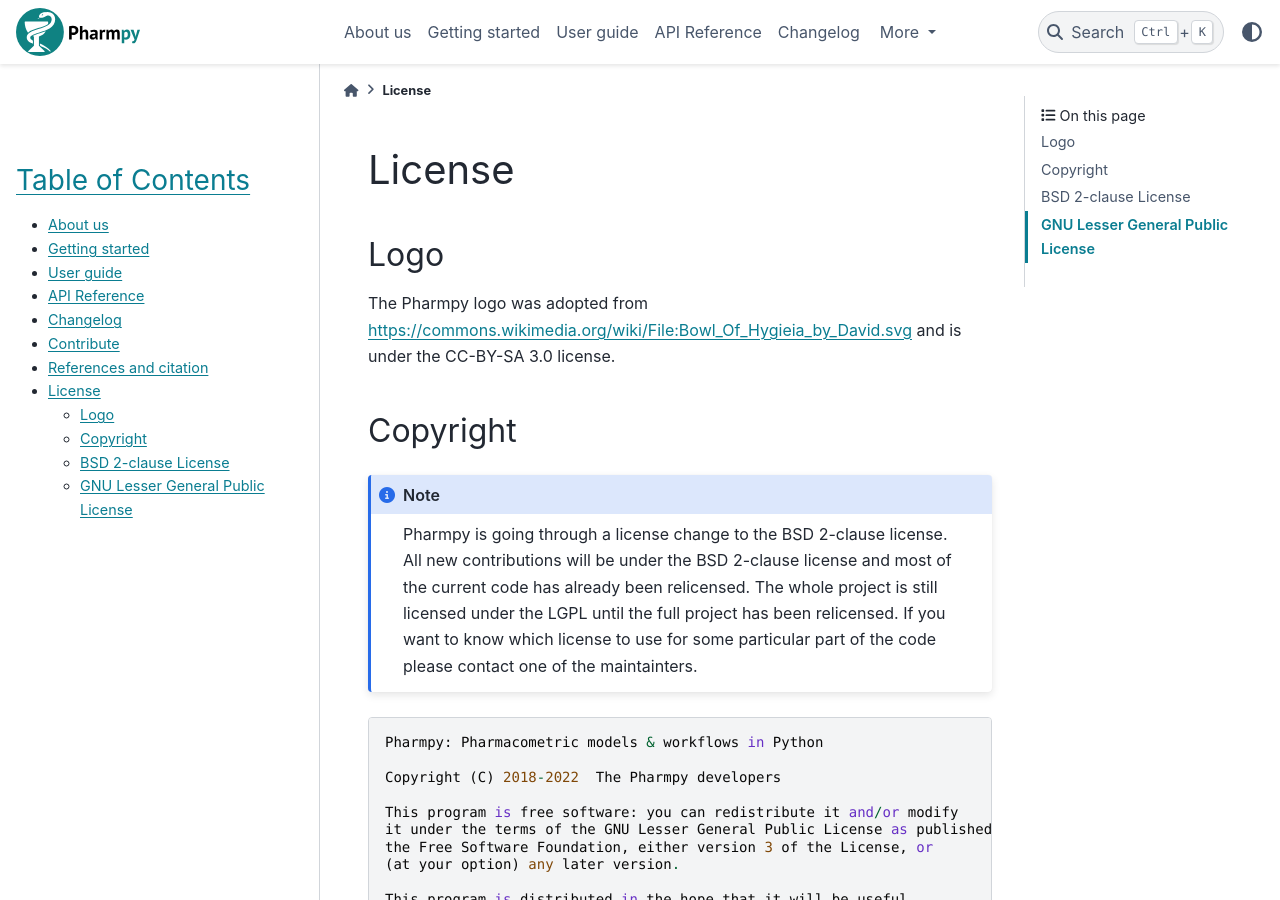
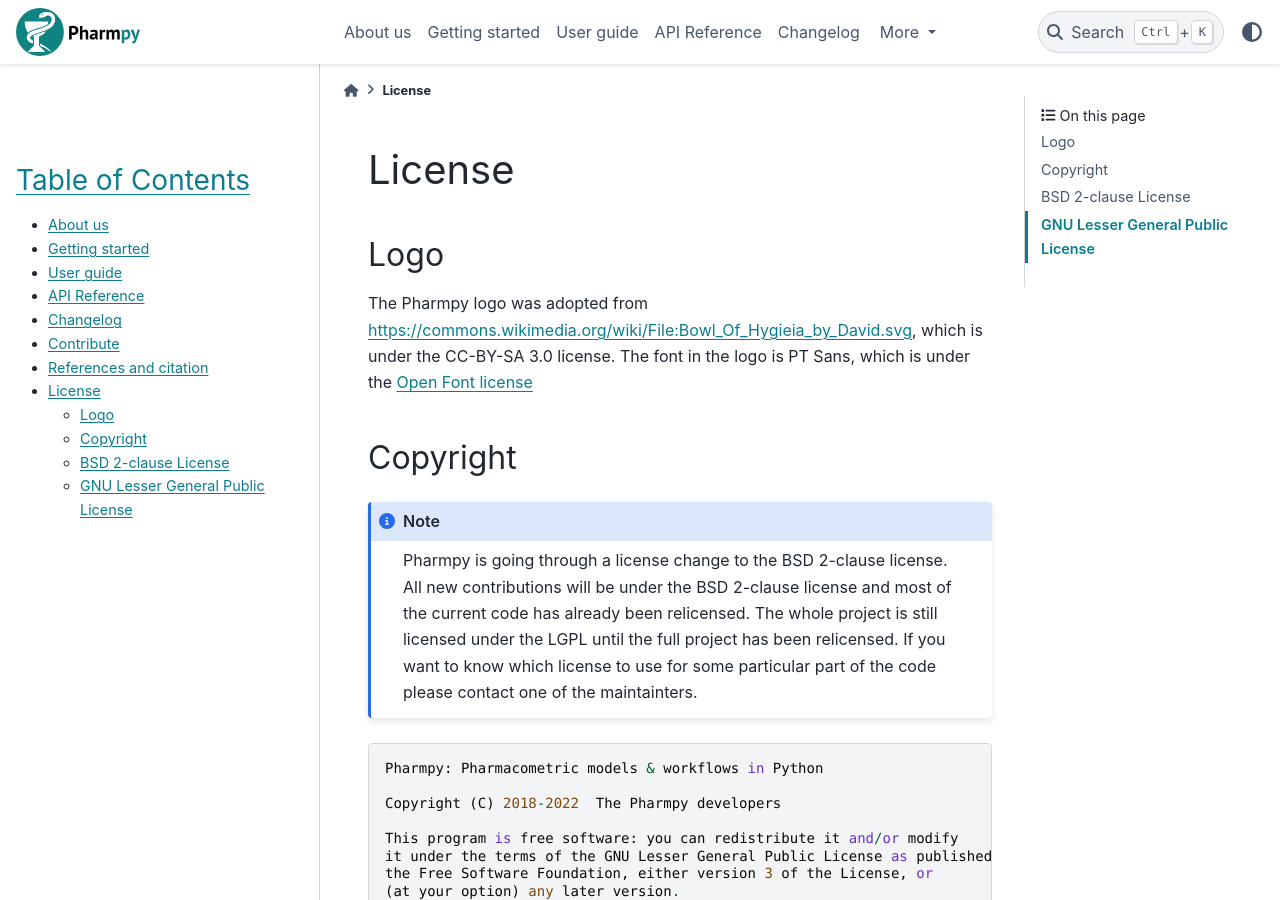
Before and after one commit to pharmpy/pharmpy, a Sphinx documentation site: the page built from docs/license.rst, in a window 1280 px wide and 900 px high. Built offline with Sphinx 7.4.7 and the PyData theme 0.15.4, drawn with Linux system fonts in a browser that asks for light colours.

Commit message:
Acknowledge logo font

```diff
--- a/docs/license.rst
+++ b/docs/license.rst
@@ -7,7 +7,8 @@
 Logo
 ====
 
-The Pharmpy logo was adopted from https://commons.wikimedia.org/wiki/File:Bowl_Of_Hygieia_by_David.svg and is under the CC-BY-SA 3.0 license.
+The Pharmpy logo was adopted from https://commons.wikimedia.org/wiki/File:Bowl_Of_Hygieia_by_David.svg, which is under the CC-BY-SA 3.0 license.
+The font in the logo is PT Sans, which is under the `Open Font license <https://scripts.sil.org/cms/scripts/page.php?site_id=nrsi&id=OFL>`_
 
 Copyright
 =========
```
